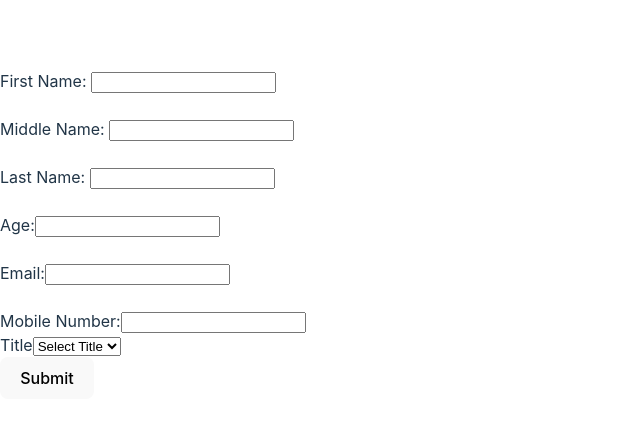
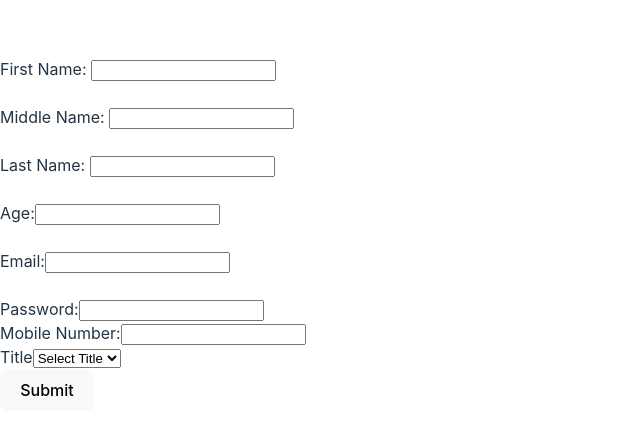
Before and after one commit to helee-geek/react-data-table, a React (Vite) app: page / in a window 1280 px wide. Shown: the part 166-600 px from the top of the page, without its empty margins (0-640 px from the left). Built offline with nearby package versions, Linux system fonts and the light colour scheme.

Commit message:
add password  with validation

```diff
--- a/src/App.jsx
+++ b/src/App.jsx
@@ -93,6 +93,26 @@ const App = () => {
         <br />
 
         <div>
+          <label>Password:</label>
+          <input
+            type="password"
+            className={errors.password ? "input-error" : ""}
+            {...register("password", {
+              required: true,
+              pattern: {
+                value:
+                  /^(?=.*[a-z])(?=.*[A-Z])(?=.*\d)(?=.*[@$!%*?&])[A-Za-z\d@$!%*?&]{8,}$/,
+                message:
+                  "Password must be at least 8 characters long, include an uppercase letter, a lowercase letter, a number, and a special character",
+              },
+            })}
+          />
+          {errors.password && (
+            <p className="error-msg">{errors.password.message}</p>
+          )}
+        </div>
+
+        <div>
           <label>Mobile Number:</label>
           <input
             type="tel"
```
